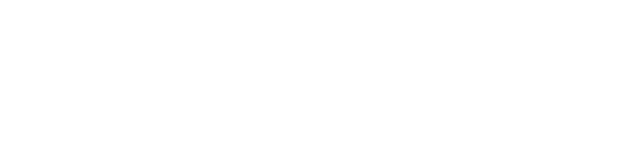
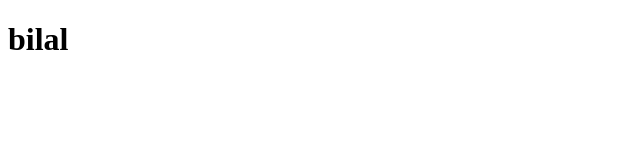
Before and after one commit to BilalProg/cir_gl2, a plain HTML site: page index.html in a window 1280 px wide. Shown: the whole page, without its empty margins (0-640 px from the left). Drawn offline with Linux system fonts and the light colour scheme.

Commit message:
Update index.html

```diff
--- a/index.html
+++ b/index.html
@@ -6,6 +6,6 @@
     <title>mersioui</title>
 </head>
 <body>
-
+<h1>bilal</h1>
 </body>
 </html>
```
